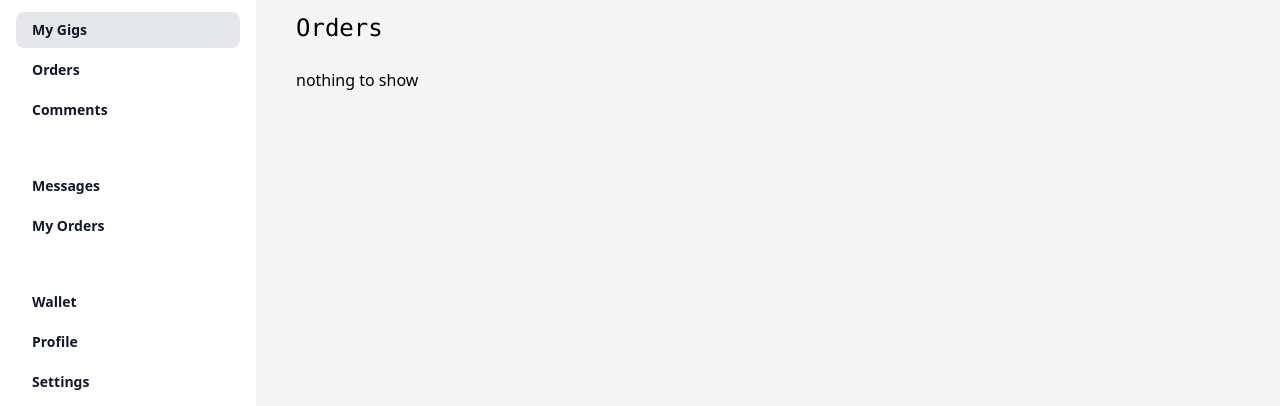
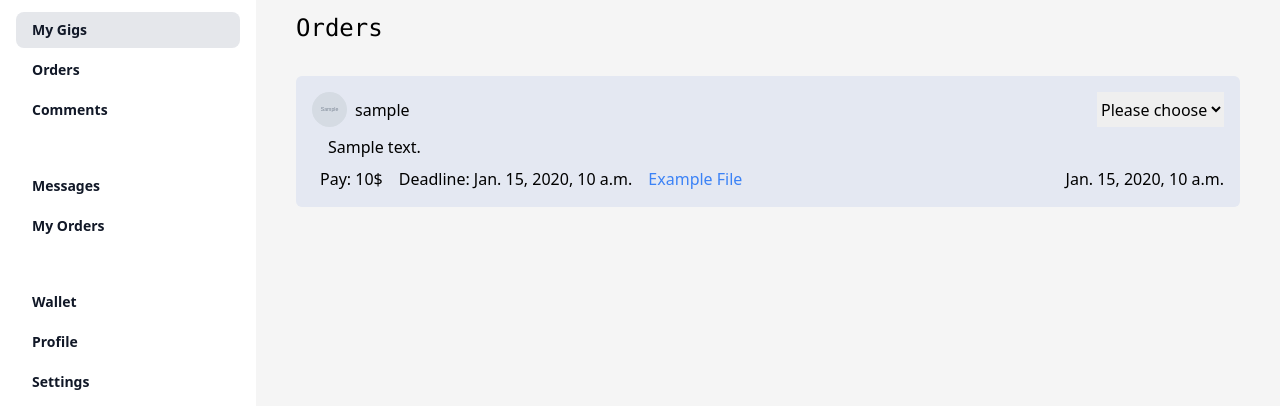
Before and after one commit to mahanfr/Meydoon, a Django app: template dashboard/templates/dashboard/orders.html in a window 1280 px wide. Shown: the part 52-458 px from the top of the page. Run offline with Django 3.2, Linux system fonts and the light colour scheme; the template is opened without the code that fills it: most values are stand-ins (such as "Sample title", 1, 10 or a date in 2020); grey boxes marked "Sample" are stand-in pictures; style sheets or scripts are compiled from the project's sources; some libraries are stand-ins or nearby versions.

Commit message:
orders list(view & template) added to dashboard

```diff
--- a/dashboard/templates/dashboard/orders.html
+++ b/dashboard/templates/dashboard/orders.html
@@ -1,16 +1,38 @@
 {% extends "dashboard/base.html" %}
 {% block title %}Dashboard{% endblock %}
 {% block body %}
+<param id="current-tab" value="orders">
 <div class="mx-10">
   <h2 class="font-mono text-2xl dark:text-brand-textColor2">Orders</h2><br>
-  <div class="lg:flex justify-between">
-    {% if orders > 0 %}
-      {% for order in orders %}
-        <p>{{order.customer.username}}</p>
-      {% endfor %}
-    {% else %}
-      <p>nothing to show</p>
-    {% endif %}
-  </div>
+  {% for order in orders %}
+    <div class="bg-brand-card rounded-md p-4 my-2">
+      <div class="flex justify-between">
+        <div class="flex items-center space-x-2">
+          <img class="rounded-full" src="{{order.customer.profile.profile_pic.url}}" alt="" style="width:35px; height: 35px; object-fit: cover;">
+          <p class="font-thin">{{order.customer.user_name}}</p>
+        </div>
+        <select name="order_states" id="order_states">
+          <option val="">Please choose</option>
+          <option val="1">Accept</option>
+          <option val="3">Decline</option>
+        </select>
+      </div>
+      <h4 class="pl-4 py-2">{{order.order_message}}</h4>
+      <div class="flex justify-between">
+        <div class="flex">
+          {% if order.price_offer %}
+          <p class="mx-2">Pay: {{order.price_offer}}$</p>
+          {% endif %}
+          {% if order.price_offer %}
+          <p class="mx-2">Deadline: {{order.deadline}}</p>
+          {% endif %}
+          {% if order.file_example %}
+            <a class="mx-2 text-blue-500" href="{{order.file_example.url}}">Example File</a>
+          {% endif %}
+        </div>
+        <p>{{order.created_at}}</p>
+      </div>
+    </div>
+  {% endfor %}
 </div>
 {% endblock %}
--- a/dashboard/views.py
+++ b/dashboard/views.py
@@ -1,3 +1,4 @@
+from orders.models import Order
 from django.contrib.auth.decorators import login_required
 from django.shortcuts import render
 from gigs.models import Gig
@@ -13,10 +14,7 @@ def get_dashboard_mygigs(request):
 @login_required
 def get_dashboard_orders(request):
     gigs = request.user.gig_set.all()
-    orders = []
-    for gig in gigs:
-        if gig.order_set.count() > 0:
-            orders.append(gig.order_set.all())
+    orders = Order.objects.filter(gig__in=gigs)
     context = {"orders": orders}
     return render(request, "dashboard/orders.html", context=context)
 
```
